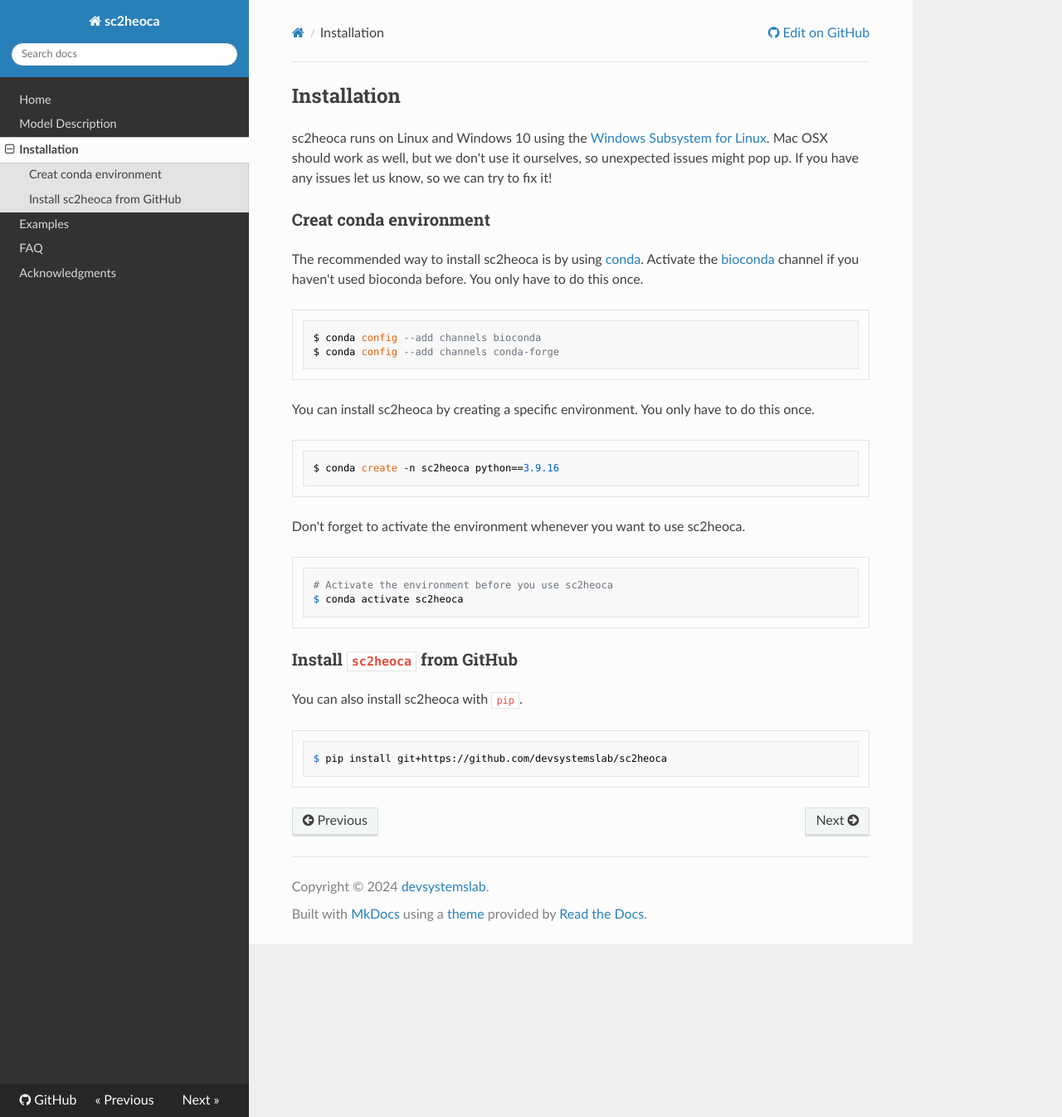
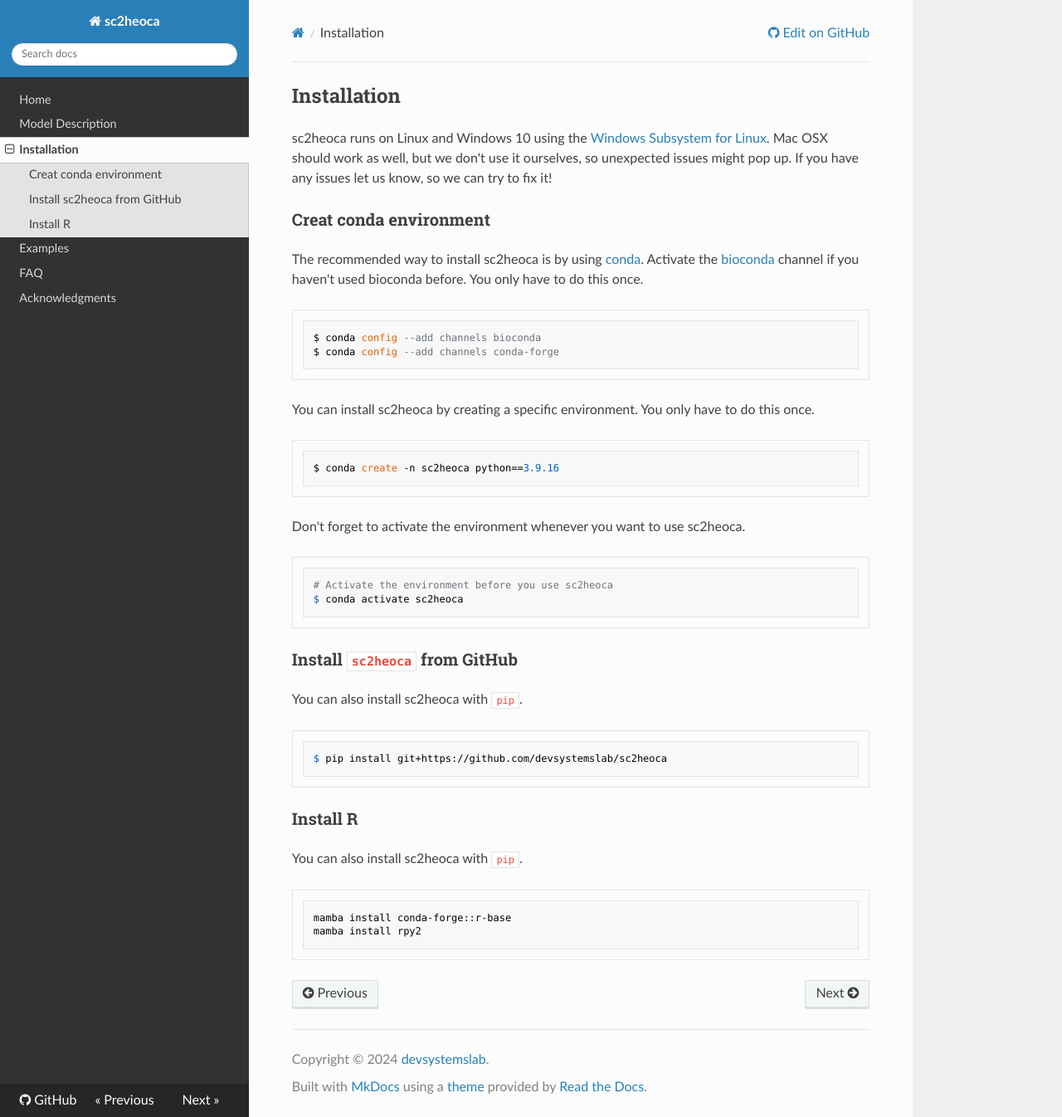
Before and after one commit to devsystemslab/sc2heoca, an MkDocs documentation site: the page built from docs/installation.md, in a window 1280 px wide and 1346 px high. Shown: the whole window at 83% size. Built offline with MkDocs 1.6.1, drawn with Linux system fonts in a browser that asks for light colours; nearby versions of some CDN libraries.

Commit message:
update docs

````diff
--- a/docs/installation.md
+++ b/docs/installation.md
@@ -36,3 +36,12 @@
 ``` bash
 $ pip install git+https://github.com/devsystemslab/sc2heoca
 ```
+
+### Install R
+
+You can also install sc2heoca with `pip`.
+
+``` bash
+mamba install conda-forge::r-base
+mamba install rpy2
+```
````
